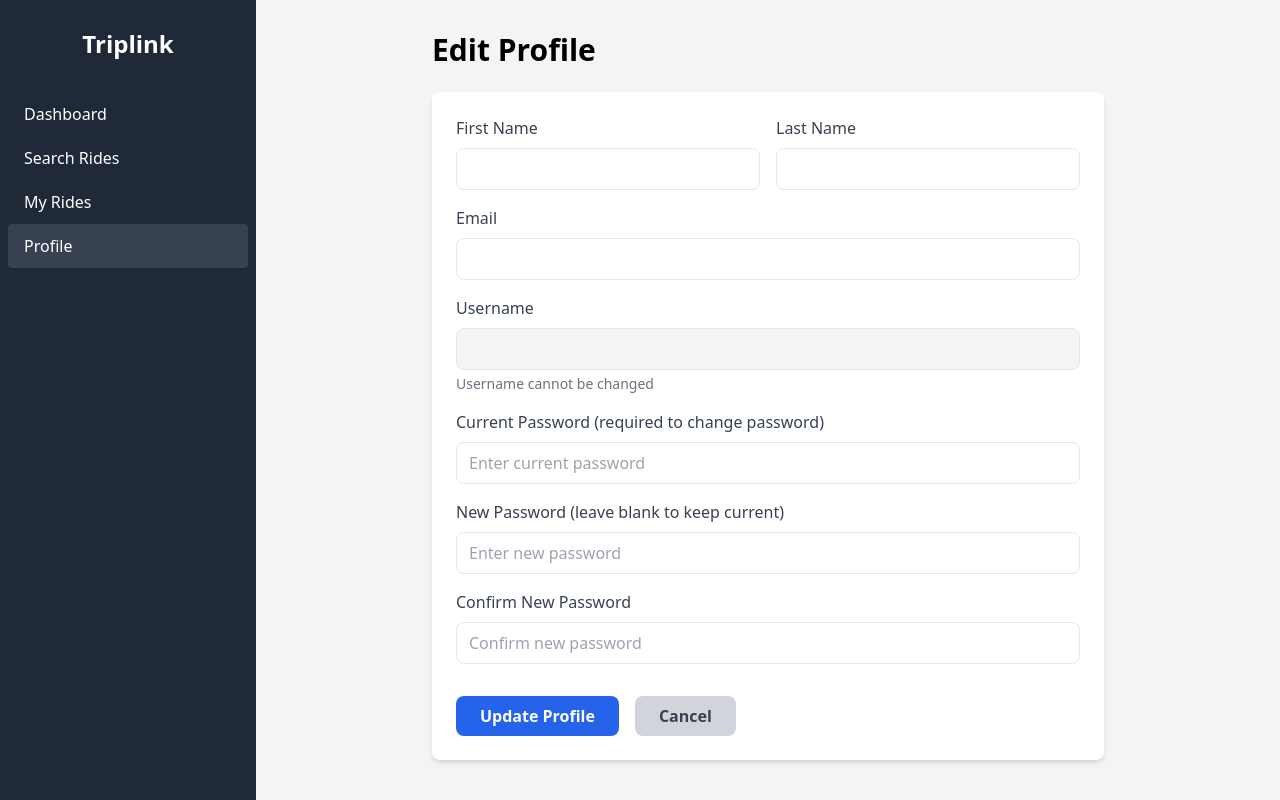
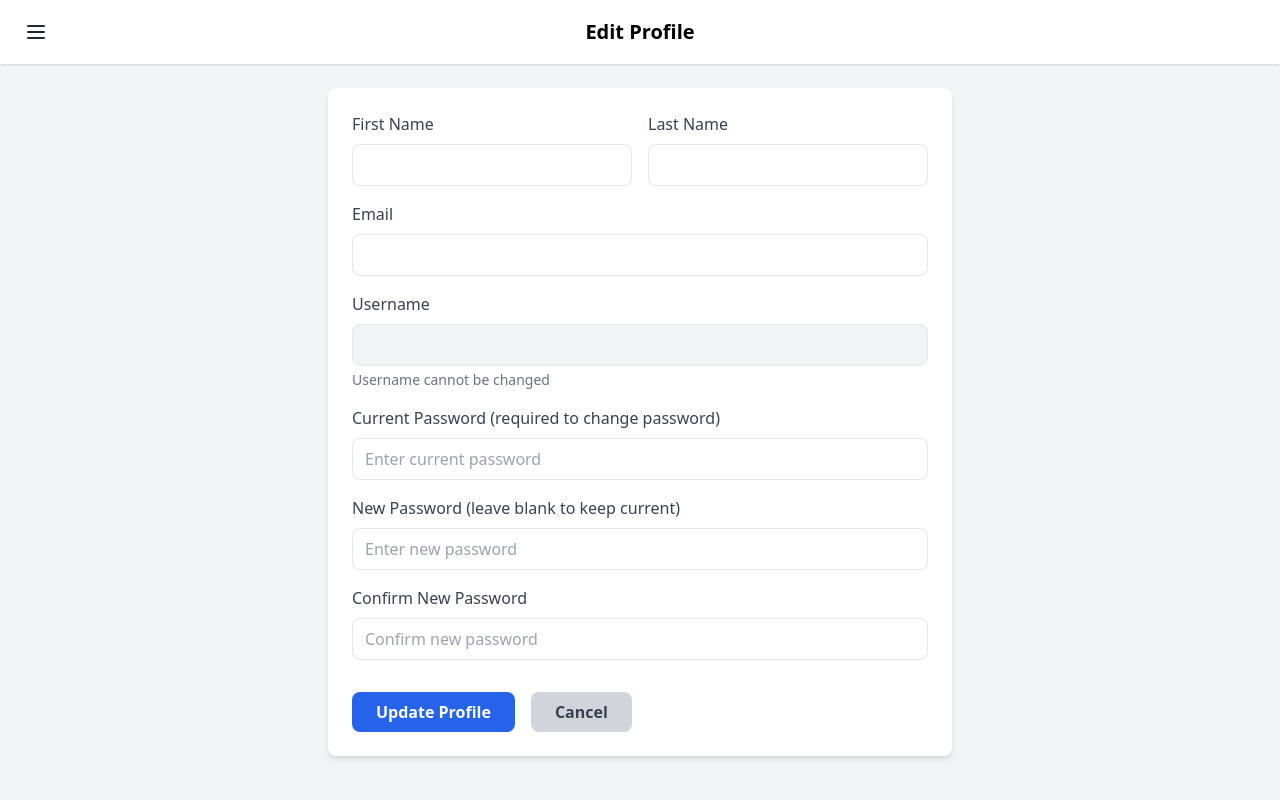
Before and after one commit to Farcasut/TripLink, a Flask app: template Backend/templates/profile.html in a window 1280 px wide. Run offline with Flask 3, Linux system fonts and the light colour scheme; the template is opened without the code that fills it, so the values that code supplies are empty; parts of the project's set-up code (start-up, migrations or seed data) failed here and were passed over; some libraries are stand-ins or nearby versions.

Commit message:
fix: Fixed profile template.

```diff
--- a/Backend/templates/profile.html
+++ b/Backend/templates/profile.html
@@ -5,21 +5,40 @@
     <title>Triplink - Edit Profile</title>
     <script src="https://cdn.tailwindcss.com"></script>
 </head>
-<body class="bg-gray-100 min-h-screen">
-    <div class="flex">
-        <div class="bg-gray-800 text-white w-64 min-h-screen py-7 px-2">
+<body class="bg-gray-100 min-h-screen flex">
+    <div id="overlay" class="fixed inset-0 bg-black/40 hidden z-30"></div>
+    <div id="sidebar"
+         class="bg-gray-800 text-white w-64 py-7 px-2 space-y-6
+                fixed inset-y-0 left-0 transform -translate-x-full
+                transition-transform duration-200 ease-in-out
+                z-40">
+
         <h1 class="text-2xl font-bold text-center mb-8">Triplink</h1>
+
         <nav>
             <a href="/dashboard" class="block py-2.5 px-4 rounded hover:bg-gray-700">Dashboard</a>
-                <a href="#" class="block py-2.5 px-4 rounded hover:bg-gray-700">Search Rides</a>
+            <a href="/rides" class="block py-2.5 px-4 rounded hover:bg-gray-700">Search Rides</a>
             <a href="#" class="block py-2.5 px-4 rounded hover:bg-gray-700">My Rides</a>
-                <a href="/profile" class="block py-2.5 px-4 rounded bg-gray-700">Profile</a>
         </nav>
     </div>
 
-        <div class="flex-1 p-8">
-            <div class="max-w-2xl mx-auto">
-                <h1 class="text-3xl font-bold mb-6">Edit Profile</h1>
+    <div class="flex-1 flex-col">
+        <header class="flex justify-between items-center bg-white shadow px-4 py-3">
+            <button id="burgerBtn"
+                class="text-gray-800 p-2 rounded hover:bg-gray-200 transition">
+                <svg xmlns="http://www.w3.org/2000/svg" class="h-6 w-6" fill="none"
+                     viewBox="0 0 24 24" stroke="currentColor">
+                    <path stroke-linecap="round" stroke-linejoin="round"
+                          stroke-width="2" d="M4 6h16M4 12h16M4 18h16"/>
+                </svg>
+            </button>
+
+            <h2 class="absolute left-1/2 -translate-x-1/2 text-xl font-semibold">
+                Edit Profile
+            </h2>
+        </header>
+
+        <div class="max-w-2xl mx-auto p-6">
 
             {% if message %}
             <div class="p-4 mb-6 rounded {% if message_type == 'success' %}bg-green-100 text-green-800{% else %}bg-red-100 text-red-800{% endif %}">
@@ -89,6 +108,28 @@
             </form>
         </div>
     </div>
-    </div>
+
+    <script>
+        const overlay = document.getElementById("overlay");
+        const burger = document.getElementById("burgerBtn");
+        const sidebar = document.getElementById("sidebar");
+
+        function openSidebar() {
+            sidebar.classList.remove("-translate-x-full");
+            overlay.classList.remove("hidden");
+        }
+
+        function closeSidebar() {
+            sidebar.classList.add("-translate-x-full");
+            overlay.classList.add("hidden");
+        }
+
+        burger.addEventListener("click", () => {
+            const isOpen = !sidebar.classList.contains("-translate-x-full");
+            isOpen ? closeSidebar() : openSidebar();
+        });
+
+        overlay.addEventListener("click", closeSidebar);
+    </script>
 </body>
 </html>
```
Lines whose indentation alone changed are shown as unchanged.
